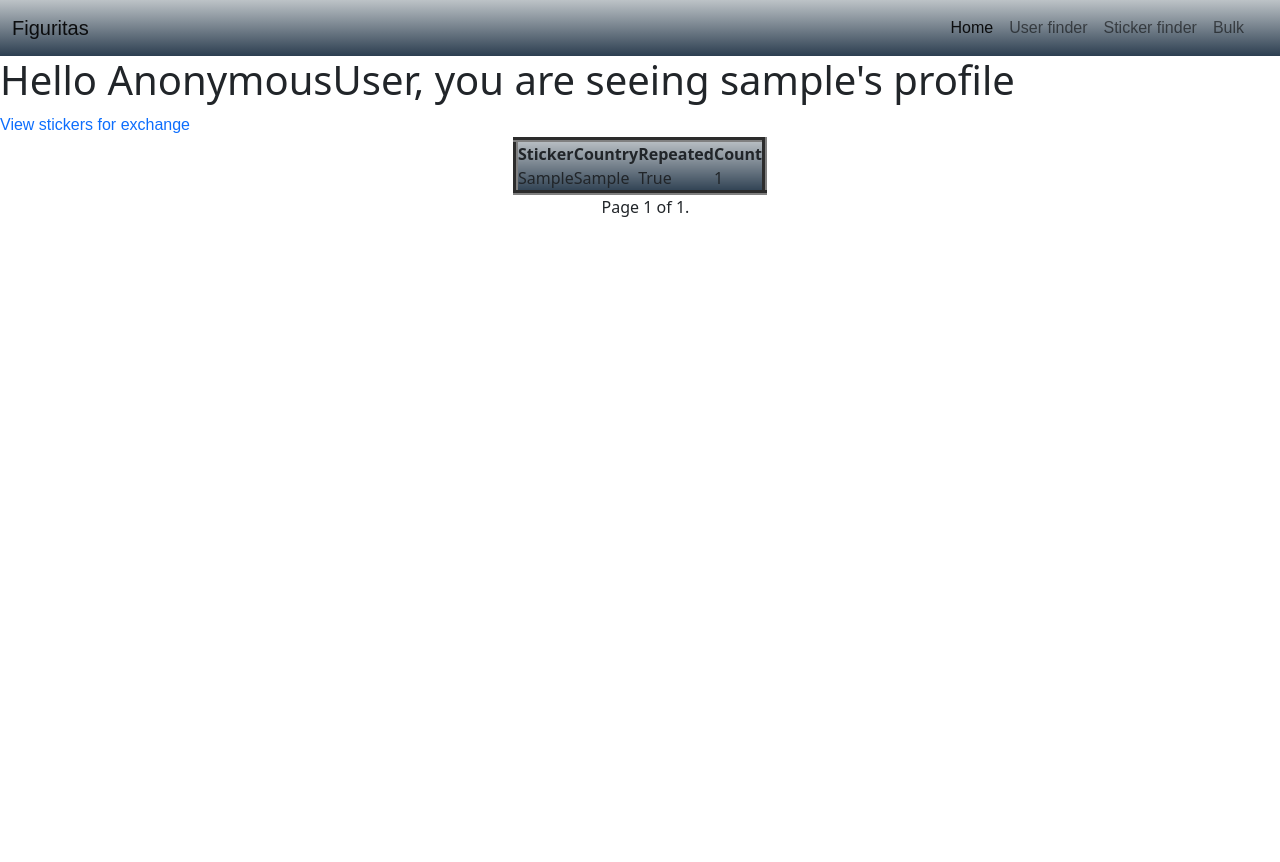
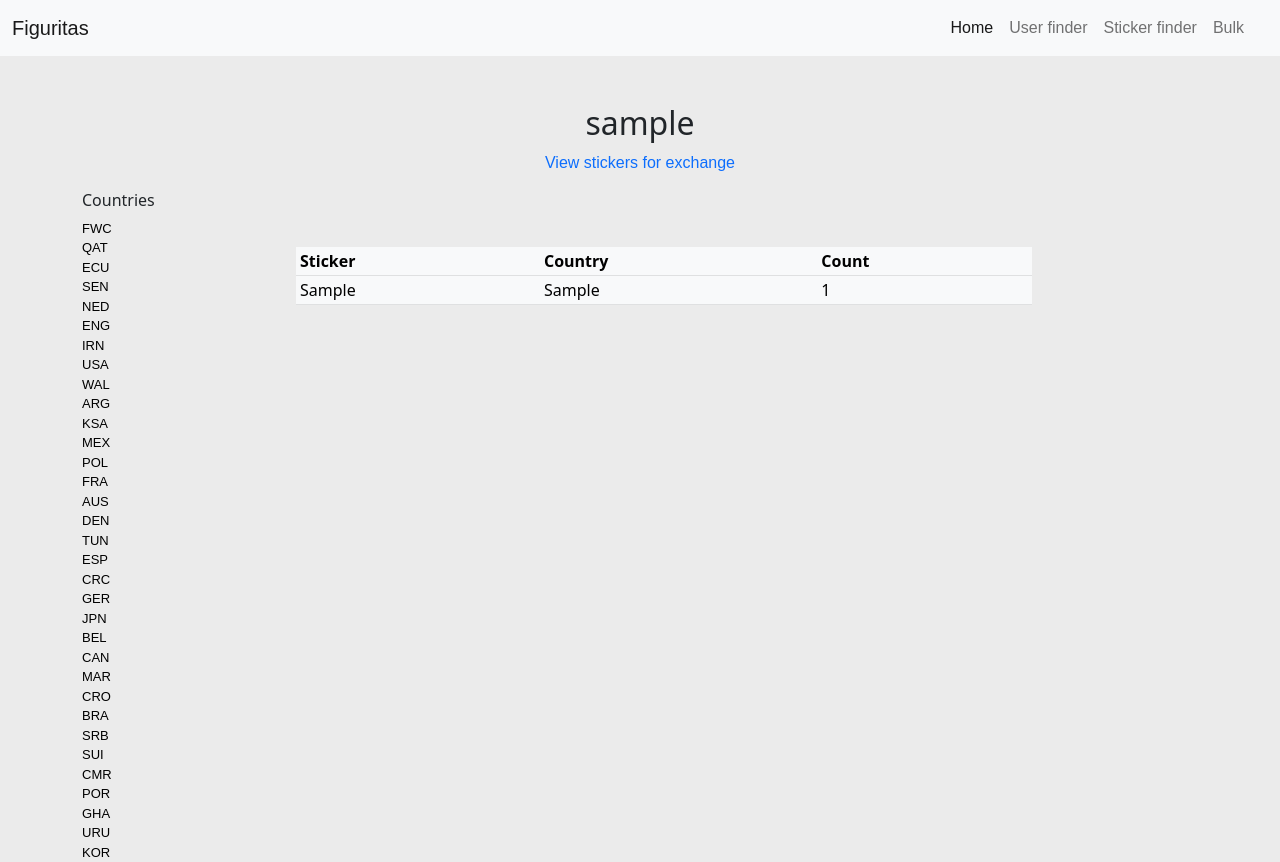
Before and after one commit to JHerlein/tracker-figuritas, a Django app: a page that uses base/templates/base/profile.html in a window 1280 px wide. Before the commit the page ends 217 px from the top, so only its background shows below. Run offline with Django 4.2, Linux system fonts and the light colour scheme; tables that the repository leaves empty hold one stand-in row (values such as "Sample post").

Commit message:
change in style v2

```diff
--- a/base/templates/base/profile.html
+++ b/base/templates/base/profile.html
@@ -2,34 +2,54 @@
 
 {% block content %}
 
-<h1>Hello {{request.user}}, you are seeing {{user.username}}'s profile</h1>
-
-<span><a href="{% url 'exchange' user.username %}">View stickers for exchange</a></span>
-
-<center>
-    <table border = "5">
-
+<div class="container col-8">
+    <div class="row mt-lg-5">
+        <div class="">
+            <div class="text-center">
+                <h2>{{user.username}}</h2>
+                <span ><a href="{% url 'exchange' user.username %}">View stickers for exchange</a></span>
+            </div>
+        </div>
+    </div>
+</div>
+<div class="container col-12">
+    <div class="row" >
+        <div class="col-2 filter-list mt-lg-2 pt-2">
+            <h6>Countries</h6>
+            {% for country1 in countries1 %}
+                <a href="?search_sticker={{country1}}"><li>{{country1}}</li></a>
+            {% endfor %}
+            {% for country2 in countries2 %}
+                <a href="?search_sticker={{country2}}"><li>{{country2}}</li></a>
+            {% endfor %}
+        </div>
+        <div class="col-8 mt-4 ms-4 pt-lg-5">
+            <table class="table table-light table-hover table-sm">
+                <thead>
                     <tr>
                         <th>Sticker</th>
                         <th>Country</th>
-            <th>Repeated</th>
                         <th>Count</th>
                     </tr>
-
+                </thead>
+                <tbody>
                     {% for user_sticker in page_obj %}
-
                     <tr>
                         <td>{{user_sticker.id_complete}}</td>
                         <td>{{user_sticker.country}}</td>
-            <td>{{user_sticker.repeated}}</td>
                         <td>{{user_sticker.count}}</td>
                     </tr>
 
                     {% endfor %}
 
+                </tbody>
             </table>
+        </div>
 
-    <div class="pagination">
+    </div>
+</div>
+
+<!-- <div class="pagination">
     <span class="step-links">
         {% if page_obj.has_previous %}
             <a href="?page=1">&laquo; first</a>
@@ -45,8 +65,8 @@
             <a href="?page={{ page_obj.paginator.num_pages }}">last &raquo;</a>
         {% endif %}
     </span>
-    </div>
-</center>
+</div> -->
+
 
 
 
--- a/base/views.py
+++ b/base/views.py
@@ -157,15 +157,40 @@
 
 
 def userPublicProfile(request, username):
-    user = User.objects.get(username=username)
-    user_stickers = UserStickers.objects.filter(username=user.id)
-    paginator = Paginator(user_stickers, 19)
-    page_number = request.GET.get('page')
-    page_obj = paginator.get_page(page_number)
-    if page_number is None:
-        page_number = '1'
-    request.session['page_number'] = page_number
-    return render(request,'base/profile.html', {'page_obj':page_obj, 'user':user})
+    countries1 = [
+    'FWC','QAT','ECU','SEN','NED','ENG','IRN','USA','WAL','ARG','KSA','MEX','POL','FRA','AUS','DEN','TUN'
+    ]
+
+    countries2 = [
+    'ESP','CRC','GER','JPN','BEL','CAN','MAR','CRO','BRA','SRB','SUI','CMR','POR','GHA','URU','KOR'
+    ]
+    if request.method == "GET":
+        #Search view
+        try:
+            search_text = request.GET.get('search_sticker')
+            request.session['search_sticker'] = search_text
+            user = User.objects.get(username=username)
+            user_stickers = UserStickers.objects.filter(country__icontains=search_text,username=user.id).order_by('id')
+            if search_text.upper() == 'FWC':
+                paginator = Paginator(user_stickers, 29)
+            if search_text.upper() != 'FWC':
+                paginator = Paginator(user_stickers, 19)
+            page_number = request.GET.get('page')
+            page_obj = paginator.get_page(page_number)
+            request.session['page_number'] = None
+            return render(request,'base/profile.html', {'page_obj':page_obj, 'user':user, 'countries1':countries1, 'countries2':countries2})
+        #Default view
+        except:
+            user = User.objects.get(username=username)
+            user_stickers = UserStickers.objects.filter(username=user.id).order_by('id')
+            paginator = Paginator(user_stickers, 19)
+            page_number = request.GET.get('page')
+            page_obj = paginator.get_page(page_number)
+            if page_number is None:
+                page_number = '1'
+            request.session['page_number'] = page_number
+            return render(request,'base/profile.html', {'page_obj':page_obj, 'user':user, 'countries1':countries1, 'countries2':countries2})
+
 
 def getExchangeStickers(request, username):
     user1 = User.objects.get(username=request.user)
--- a/static/css/main.css
+++ b/static/css/main.css
@@ -1,5 +1,6 @@
 body{
     min-height: 100vh;
+    background-color: #ebebeb
 
 }
 
@@ -140,11 +141,21 @@
 .filter-list li {
     font-size: small;
     list-style: none;
+    color: black;
+}
+
+.filter-have a {
+    font-size: small;
+    list-style: none;
+    color: black;
 }
 
 nav{
-    background: #bdc3c7;  /* fallback for old browsers */
-    background: -webkit-linear-gradient(to top, #2c3e50, #bdc3c7);  /* Chrome 10-25, Safari 5.1-6 */
-    background: linear-gradient(to top, #2c3e50, #bdc3c7); /* W3C, IE 10+/ Edge, Firefox 16+, Chrome 26+, Opera 12+, Safari 7+ */
+    background: #0088a9;
+}
 
-}
+tr {
+    line-height: 20px;
+    min-height: 20px;
+    height: 20px;
+ }
```
Also changed, not shown: base/templates/base/bulk_import.html (+6 -4 lines), base/templates/base/home.html (+7 -6 lines), base/templates/base/profile copy.html (added, +53 -0 lines), base/templates/base/sticker_finder.html (+11 -7 lines), base/templates/base/user_finder.html (+24 -12 lines). Lines whose indentation alone changed are shown as unchanged.
